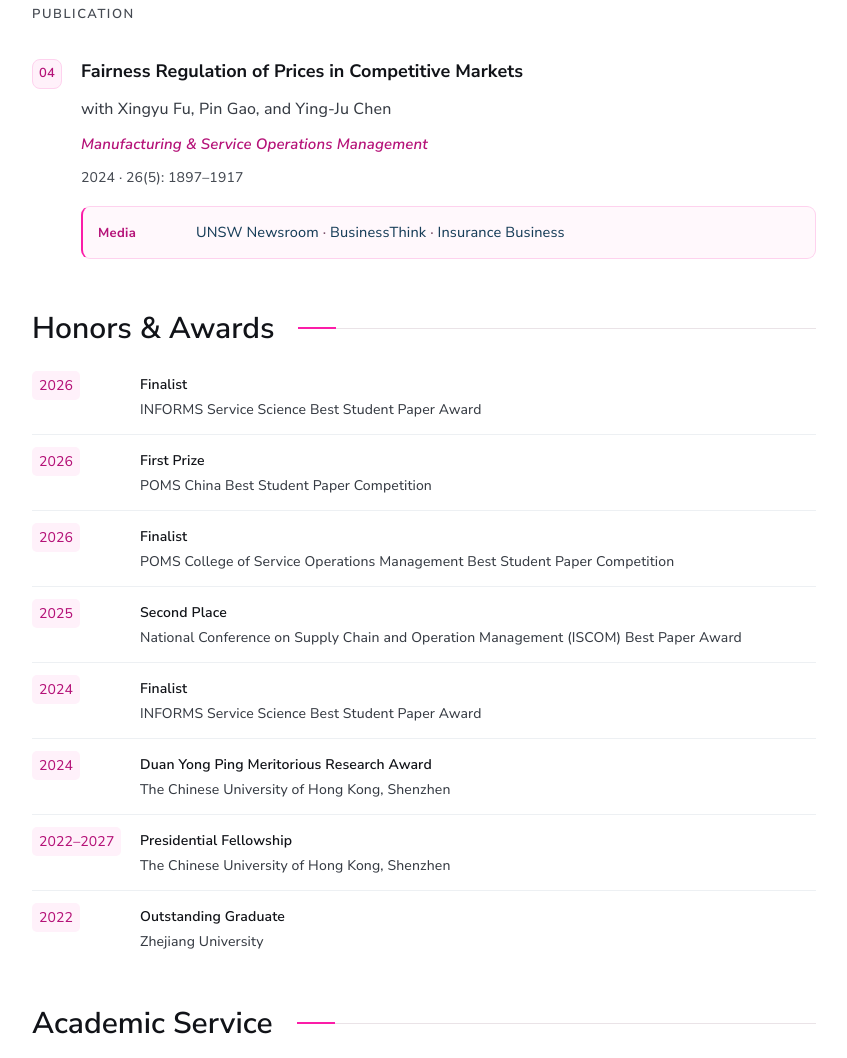
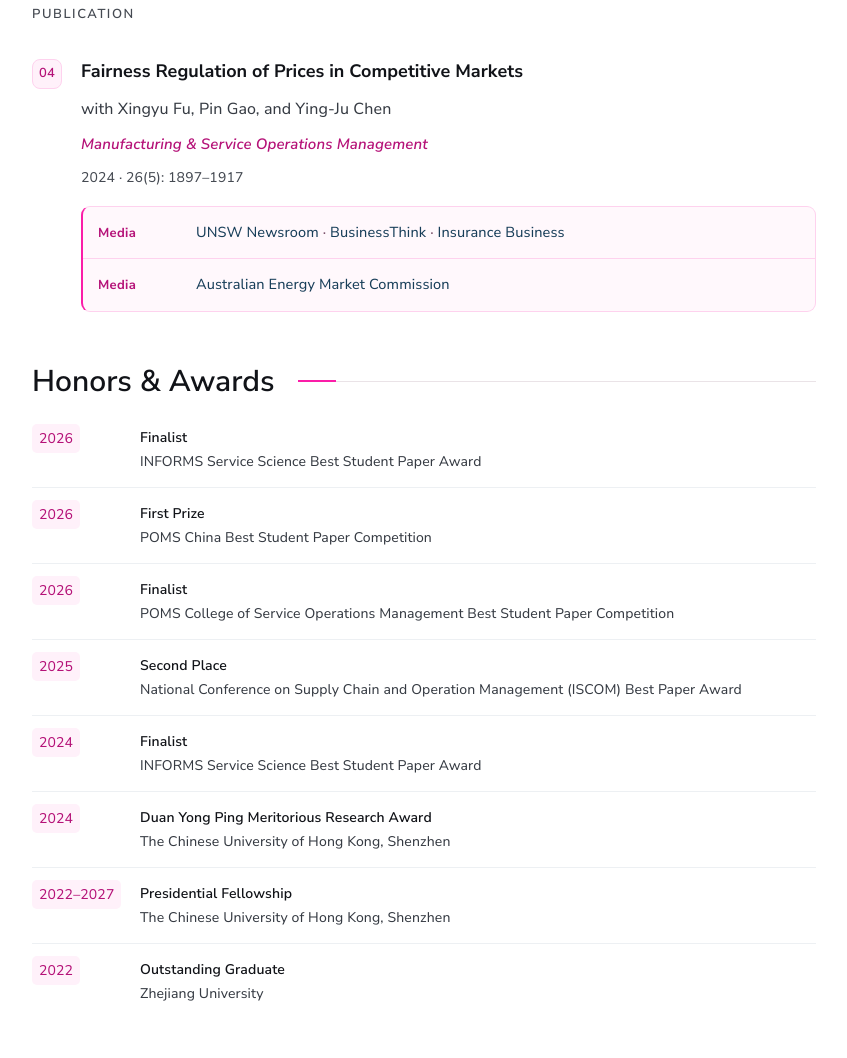
Before and after one commit to Zongsen-Yang/zongsen-yang.github.io, a plain HTML site: page index.html in a window 1280 px wide. Shown: the part 1849-2907 px from the top of the page, without its empty margins (374-1221 px from the left). Drawn offline with Linux system fonts and the light colour scheme.

Commit message:
Update index.html

```diff
--- a/index.html
+++ b/index.html
@@ -241,6 +241,10 @@
                 <span class="highlight-label">Media</span>
                 <p><a href="https://www.unsw.edu.au/newsroom/news/2024/09/how-banning-loyalty-penalties-can-help---or-hurt---consumers">UNSW Newsroom</a><span aria-hidden="true"> · </span><a href="https://www.businessthink.unsw.edu.au/articles/loyalty-penalty-regulations-market-competition-impact">BusinessThink</a><span aria-hidden="true"> · </span><a href="https://www.insurancebusinessmag.com/au/news/breaking-news/banning-loyalty-penalties-in-insurance-could-backfire-expert-warns-505239.aspx">Insurance Business</a></p>
               </div>
+              <div class="paper-highlight paper-Regulator Reports">
+                <span class="highlight-label">Media</span>
+                <p><a href="https://www.aemc.gov.au/sites/default/files/2026-06/final_report.pdf">Australian Energy Market Commission</a><span aria-hidden="true"></p>
+              </div>
             </div>
           </div>
         </article>
```
